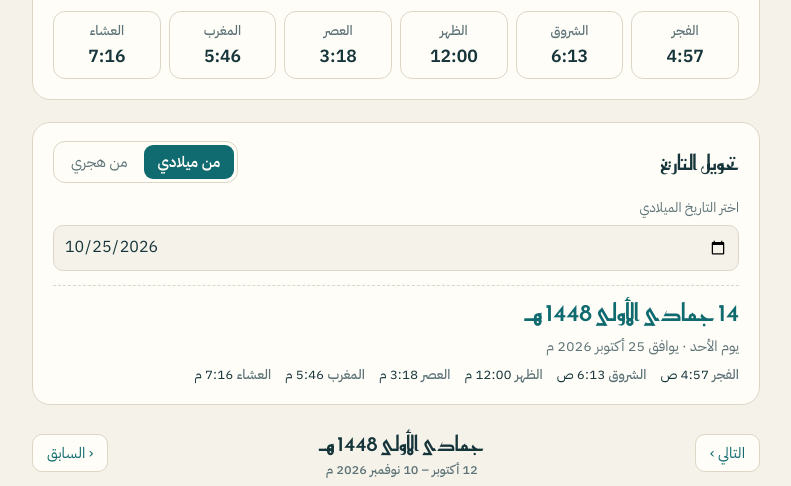
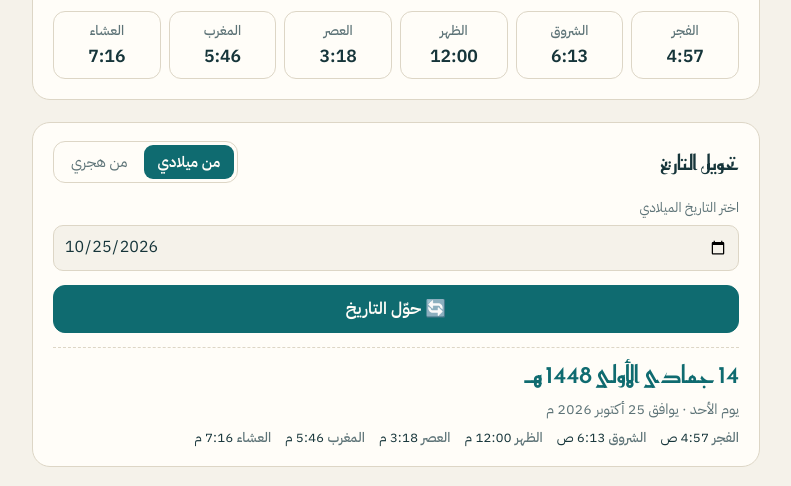
Before and after one commit to Alharbi21/mawaqit, a plain HTML site: page index.html in a window 1280 px wide. Shown: the part 300-786 px from the top of the page, without its empty margins (244-1035 px from the left). Drawn offline with Linux system fonts and the light colour scheme.

Commit message:
إضافة زر «حوّل التاريخ»
Co-Authored-By: Claude Opus 5.5 <noreply@anthropic.com>

```diff
--- a/index.html
+++ b/index.html
@@ -72,6 +72,8 @@ h1{font-family:var(--f-display);font-weight:700;font-size:1.9rem;margin:0;color:
 .conv-in label{font-size:.85rem;color:var(--muted)}
 .conv input,.conv select{font:inherit;font-size:1rem;color:var(--ink);background:var(--bg);border:1px solid var(--line);border-radius:10px;padding:8px 10px;min-width:0}
 .conv input:focus-visible,.conv select:focus-visible{outline:2px solid var(--sea);outline-offset:1px}
+.conv-btn{align-self:stretch;background:var(--sea);color:var(--surface);border-color:var(--sea);font-weight:600;font-size:1.05rem;padding:10px 18px;border-radius:12px}
+.conv-btn:hover{opacity:.9}
 .hsel{display:grid;grid-template-columns:4.5em 1fr 6em;gap:8px}
 .conv-out{border-top:1px dashed var(--line);padding-top:12px;display:flex;flex-direction:column;gap:6px}
 .conv-out .res{font-family:var(--f-display);font-size:1.5rem;color:var(--sea);line-height:1.3}
@@ -154,6 +156,7 @@ footer{text-align:center;font-size:.82rem;color:var(--muted);border-top:1px soli
         <input type="number" id="hYear" inputmode="numeric" min="1356" max="1500" aria-label="السنة">
       </div>
     </div>
+    <button id="convBtn" class="conv-btn" type="button">🔄 حوّل التاريخ</button>
     <div class="conv-out" id="convOut"></div>
   </section>
 
@@ -356,6 +359,7 @@ setCal(cal);
     document.getElementById("inG").hidden=md!=="g";document.getElementById("inH").hidden=md!=="h";run();}
   document.getElementById("modeG").onclick=()=>setMode("g");
   document.getElementById("modeH").onclick=()=>setMode("h");
+  document.getElementById("convBtn").onclick=()=>{run();out.scrollIntoView({behavior:"smooth",block:"nearest"});};
   [gDate,hDay,hMon,hYear].forEach(el=>{el.addEventListener("input",run);el.addEventListener("change",run);});
   run();
 })();
```
